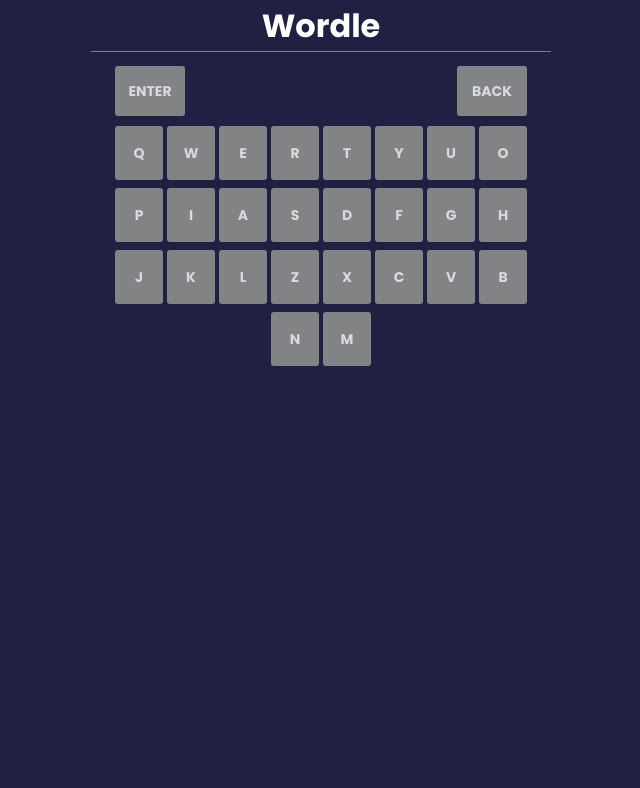
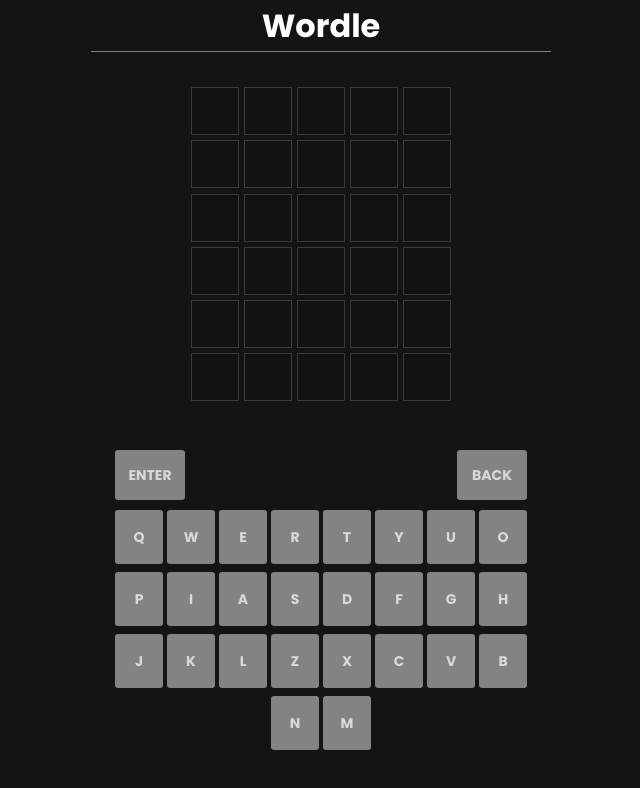
Before and after one commit to Tezekiel/wordle-svelte, a Svelte app: page / in a window 1280 px wide. Shown: the top 788 px of the page, without its empty margins (319-959 px from the left). Built offline with nearby package versions, Linux system fonts and the light colour scheme; some icons are missing.

Commit message:
Add input block, row and area

```diff
--- a/public/global.css
+++ b/public/global.css
@@ -1,4 +1,4 @@
-@import url('https://fonts.googleapis.com/css2?family=Poppins:wght@400;600;700&display=swap');
+@import url("https://fonts.googleapis.com/css2?family=Poppins:wght@400;600;700&display=swap");
 
 * {
   box-sizing: border-box;
@@ -8,7 +8,7 @@
 
 body {
   font-family: 'Poppins', sans-serif;
-  background-color: #202142;
+  background-color: #141414;
   line-height: 1.6;
   color: #fff;
 }
--- a/src/App.svelte
+++ b/src/App.svelte
@@ -2,7 +2,7 @@
   import Header from "./components/Header.svelte";
   import FullScreenDialog from "./components/FullScreenDialog.svelte";
   import Keyboard from "./components/Keyboard.svelte";
-
+  import InputArea from "./components/input-area/InputArea.svelte"
 </script>
 
 <svelte:head>
@@ -16,9 +16,7 @@
   <FullScreenDialog title="How to play" storeProp="helpVisible"/>
 
   <Header/>
-  <div class="input-section">
-
-  </div>
+  <InputArea/>
   <Keyboard/>
 </main>
 
@@ -27,11 +25,4 @@
     display: flex;
     flex-direction: column;
   }
-
-  .input-section {
-    flex: 0.25 1;
-    align-items: center;
-    display: flex;
-    justify-content: center;
-  }
 </style>
--- /dev/null
+++ b/src/components/input-area/InputArea.svelte
@@ -0,0 +1,31 @@
+<script lang="ts">
+  import { InputsStore } from "../../store/inputs";
+  import InputRow from "./InputRow.svelte"
+
+  $: inputs = $InputsStore
+</script>
+
+<div class="wrapper">
+  <div class="container">
+    {#each inputs.rows as row}
+      <InputRow {row}/>
+    {/each}
+  </div>
+</div>
+
+<style>
+  .wrapper {
+    padding: 4vh 0;
+    display: flex;
+    justify-content: space-around;
+    flex: 0.25 1;
+  }
+
+  .container{
+    display: flex;
+    flex-direction: column;
+    justify-content: space-around;
+    height: 40vh;
+    width: 33vh;
+  }
+</style>
--- /dev/null
+++ b/src/components/input-area/InputBlock.svelte
@@ -0,0 +1,51 @@
+<script lang="ts">
+  import { ValidationType } from "./model/types";
+
+  export let character = ""
+  export let type: ValidationType
+
+  const bgFromType = (type: ValidationType) => {
+    switch (type) {
+      case ValidationType.NONE:
+        return "black"
+      case ValidationType.EXIST:
+        return "yellow"
+      case ValidationType.CORRECT:
+        return "green"
+    }
+  }
+
+  $: background = bgFromType(type)
+</script>
+
+<div class="wrapper {background}">
+  {character}
+</div>
+
+<style>
+  .wrapper {
+    display: inline-flex;
+    box-sizing: border-box;
+    align-items: center;
+    justify-content: center;
+    border: 1px solid #3a3a3a;
+    width: 6vh;
+    height: 6vh;
+    font-size: 1.7rem;
+    font-weight: 600;
+    padding: 1px;
+    color: #d7dadc;
+    text-transform: uppercase;
+  }
+  .black{
+    background-color: #121213;
+  }
+  .yellow{
+    background-color: #b59f3b;
+    animation: flip .35s linear;
+  }
+  .green{
+    background-color: #538d4e;
+    animation: flip .35s linear;
+  }
+</style>
--- /dev/null
+++ b/src/components/input-area/InputRow.svelte
@@ -0,0 +1,21 @@
+<script lang="ts">
+  import { InputRow } from "../../store/inputs"
+  import InputBlock from "./InputBlock.svelte"
+  import { ValidationType } from "./model/types";
+
+  export let row: InputRow
+</script>
+
+<div class="wrapper">
+  {#each row.chars as character}
+    <InputBlock {character} type={ValidationType.NONE}/>
+  {/each}
+</div>
+
+<style>
+  .wrapper {
+    display: flex;
+    flex-direction: row;
+    justify-content: space-around;
+  }
+</style>
--- /dev/null
+++ b/src/components/input-area/model/types.ts
@@ -0,0 +1,3 @@
+export enum ValidationType {
+  NONE, EXIST, CORRECT
+}
--- a/src/store/inputs.ts
+++ b/src/store/inputs.ts
@@ -1,10 +1,10 @@
 import { writable } from 'svelte/store'
 
-interface Inputs {
+export interface Inputs {
   rows: InputRow[]
 }
 
-interface InputRow {
+export interface InputRow {
   done: boolean,
   chars: string[]
 }
```
